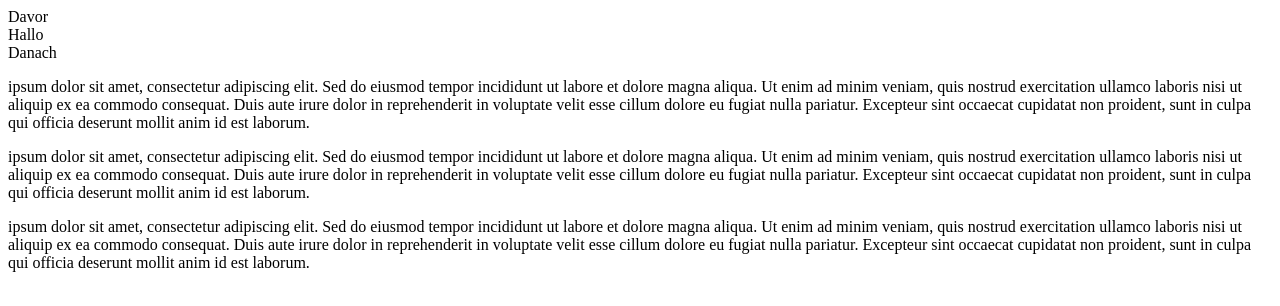
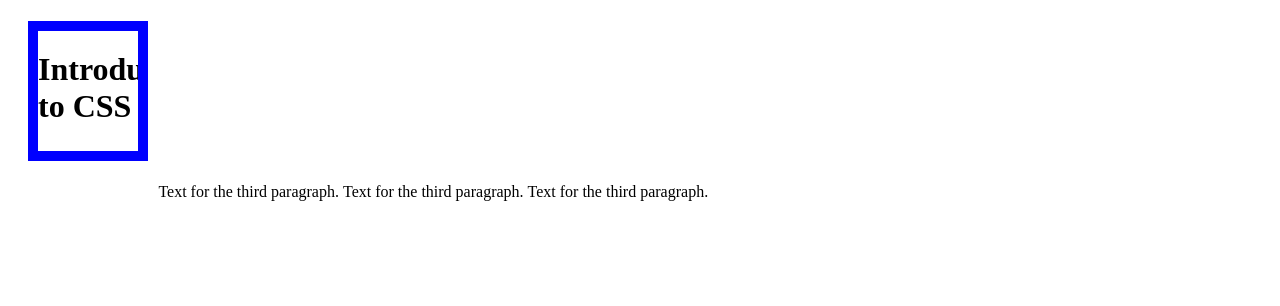
Before and after one commit to NinoCiocani/WMC-3AKIF-CIOCANI-NINO, a plain HTML site: page 2026-10-07/übung.html in a window 1280 px wide. Drawn offline with Linux system fonts and the light colour scheme.

Commit message:
ORF erstellt

```diff
--- a/2026-10-07/übung.html
+++ b/2026-10-07/übung.html
@@ -4,13 +4,40 @@
     <meta charset="UTF-8">
     <meta name="viewport" content="width=device-width, initial-scale=1.0">
     <title>Document</title>
+    <link rel="stylesheet" href="css/style.css">
 </head>
 <body>
-    Davor
-    <br />Hallo<br>
-    Danach
-    <p>ipsum dolor sit amet, consectetur adipiscing elit. Sed do eiusmod tempor incididunt ut labore et dolore magna aliqua. Ut enim ad minim veniam, quis nostrud exercitation ullamco laboris nisi ut aliquip ex ea commodo consequat. Duis aute irure dolor in reprehenderit in voluptate velit esse cillum dolore eu fugiat nulla pariatur. Excepteur sint occaecat cupidatat non proident, sunt in culpa qui officia deserunt mollit anim id est laborum.</p>
-    <p>ipsum dolor sit amet, consectetur adipiscing elit. Sed do eiusmod tempor incididunt ut labore et dolore magna aliqua. Ut enim ad minim veniam, quis nostrud exercitation ullamco laboris nisi ut aliquip ex ea commodo consequat. Duis aute irure dolor in reprehenderit in voluptate velit esse cillum dolore eu fugiat nulla pariatur. Excepteur sint occaecat cupidatat non proident, sunt in culpa qui officia deserunt mollit anim id est laborum.</p>
-    <p>ipsum dolor sit amet, consectetur adipiscing elit. Sed do eiusmod tempor incididunt ut labore et dolore magna aliqua. Ut enim ad minim veniam, quis nostrud exercitation ullamco laboris nisi ut aliquip ex ea commodo consequat. Duis aute irure dolor in reprehenderit in voluptate velit esse cillum dolore eu fugiat nulla pariatur. Excepteur sint occaecat cupidatat non proident, sunt in culpa qui officia deserunt mollit anim id est laborum.</p>
+   <h1 style="
+        height: 100px;
+        width: 100px;
+        border: 10px solid blue;
+        padding-top: 20px;
+        margin-left: 20px;
+        overflow: hidden;
+        ">Introduction to CSS</h1>
+
+    <p style=
+        "display: inline;
+        visibility: hidden;
+        ">Text for the paragraph.</p>
+
+    <p style=
+        "display: inline;
+        display: none;
+        color: blue;
+        ">Text for the second paragraph.</p>
+
+    <p style=
+        "display: inline;
+        ">Text for the third paragraph.</p>
+
+    <p style=
+        "display: inline;
+        ">Text for the third paragraph.</p>
+
+    <p style=
+        "display: inline;
+        ">Text for the third paragraph.</p>
+
 </body>
 </html>
```
Also changed, not shown: 2026-10-07/myübung.html (added, +25 -0 lines).
